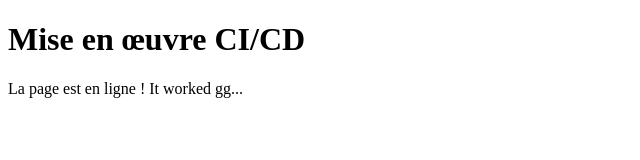
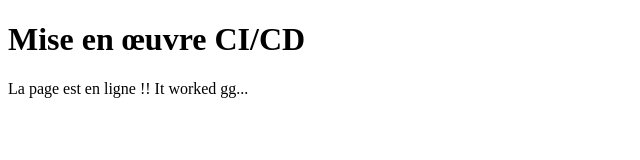
Before and after one commit to nelya99/labo-class1905, a plain HTML site: page index.html in a window 1280 px wide. Shown: the full height of the page, 0-640 px from the left. Drawn offline with Linux system fonts and the light colour scheme.

Commit message:
fixed permissions on git actions#2

```diff
--- a/index.html
+++ b/index.html
@@ -4,6 +4,6 @@
  <head><title>Premier labo</title></head>
        <body>
        <h1>Mise en œuvre CI/CD </h1>
-       <p>La page est en ligne ! It worked gg...</p>
+       <p>La page est en ligne !! It worked gg...</p>
        </body>
 </html>
```
